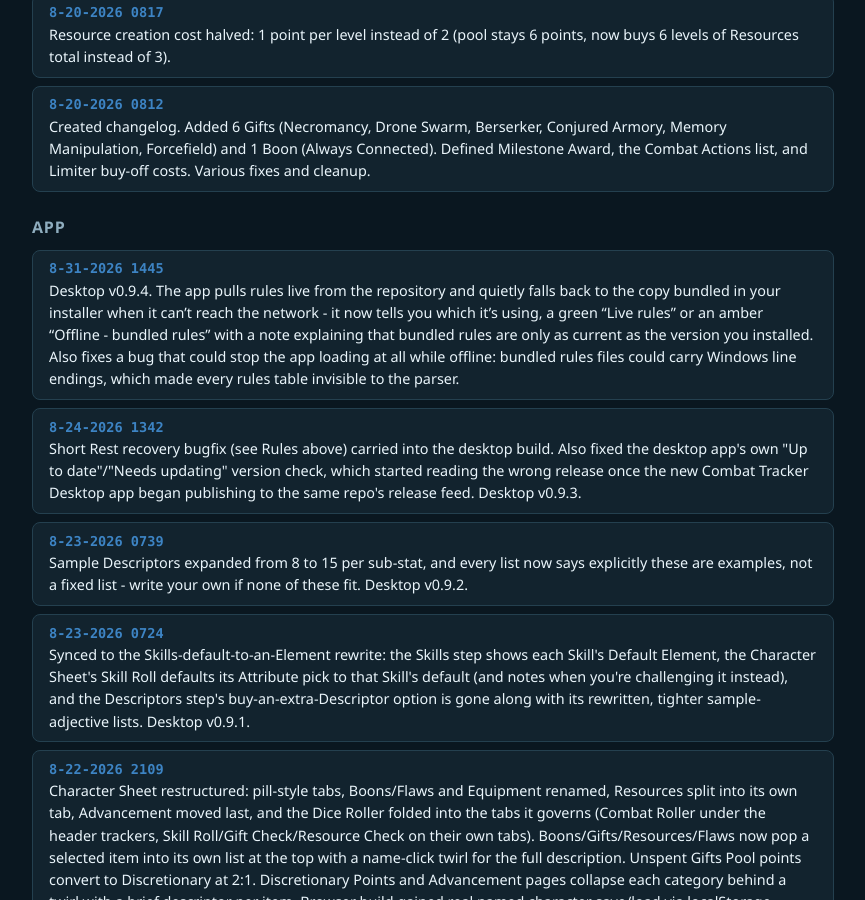
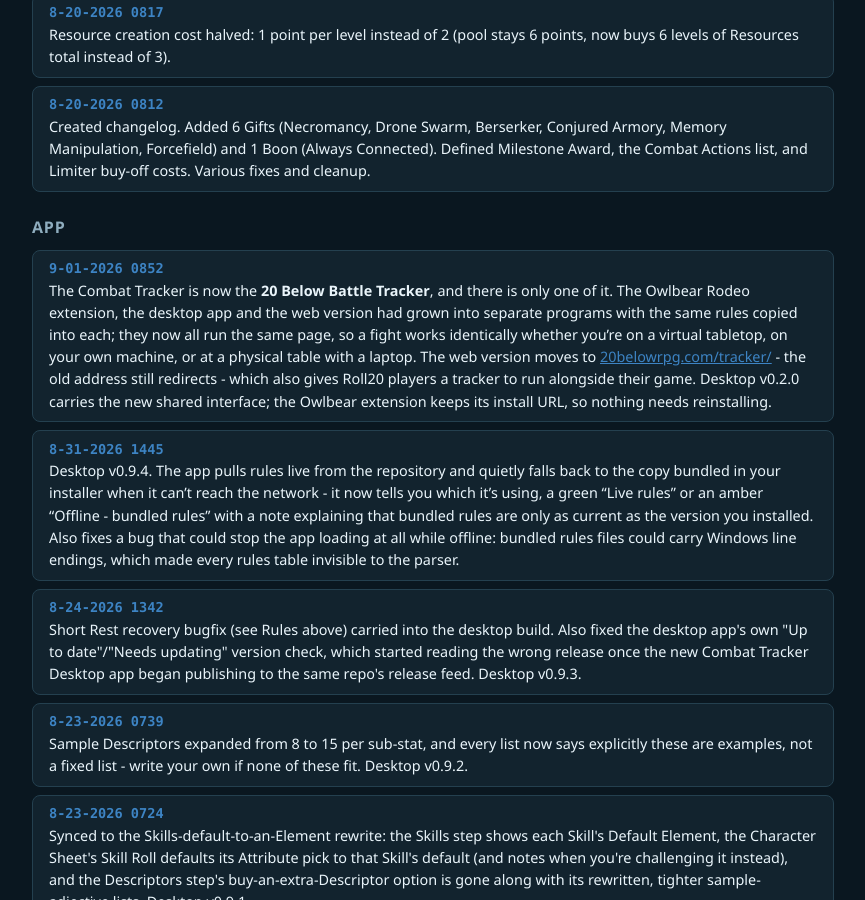
Before and after one commit to feralucce/20_Below, a Jekyll site: the page docs/changelog.html, which Jekyll copies as it is, in a window 1280 px wide and 900 px high, scrolled down 2205 px. Shown: the whole window, without its empty margins (207-1072 px from the left). Built offline with Jekyll 4.4.1, drawn with Linux system fonts in a browser that asks for light colours.

Commit message:
Battle Tracker Desktop v0.2.0: release link and changelog
Cargo.lock from the 0.2.0 build, the downloads link corrected to the
v0.2.0 installer (the card already said v0.2.0 but still pointed at the
v0.1.0 file), and a changelog entry for the rename and the collapse onto
one shared interface.

Co-Authored-By: Claude Opus 5 <noreply@anthropic.com>

```diff
--- a/docs/changelog.html
+++ b/docs/changelog.html
@@ -172,6 +172,10 @@
   <h3 class="changelog-heading">App</h3>
   <ul class="changelog-list">
     <li class="changelog-entry">
+      <span class="changelog-date">9-01-2026 0852</span>
+      <span class="changelog-text">The Combat Tracker is now the <strong>20 Below Battle Tracker</strong>, and there is only one of it. The Owlbear Rodeo extension, the desktop app and the web version had grown into separate programs with the same rules copied into each; they now all run the same page, so a fight works identically whether you&rsquo;re on a virtual tabletop, on your own machine, or at a physical table with a laptop. The web version moves to <a href="../tracker/">20belowrpg.com/tracker/</a> - the old address still redirects - which also gives Roll20 players a tracker to run alongside their game. Desktop v0.2.0 carries the new shared interface; the Owlbear extension keeps its install URL, so nothing needs reinstalling.</span>
+    </li>
+    <li class="changelog-entry">
       <span class="changelog-date">8-31-2026 1445</span>
       <span class="changelog-text">Desktop v0.9.4. The app pulls rules live from the repository and quietly falls back to the copy bundled in your installer when it can&rsquo;t reach the network - it now tells you which it&rsquo;s using, a green &ldquo;Live rules&rdquo; or an amber &ldquo;Offline - bundled rules&rdquo; with a note explaining that bundled rules are only as current as the version you installed. Also fixes a bug that could stop the app loading at all while offline: bundled rules files could carry Windows line endings, which made every rules table invisible to the parser.</span>
     </li>
--- a/downloads.html
+++ b/downloads.html
@@ -460,7 +460,7 @@
       <div class="name">Character Creator <span class="pill">Windows &middot; v0.9.4</span></div>
       <div class="desc">The whole character creator as a native app. Pulls the current rules whenever it can reach the internet, and falls back to the copy it shipped with when it can't.</div>
     </a>
-    <a class="doc-card" href="https://github.com/feralucce/20_Below/releases/download/combat-tracker-v0.1.0/20-below-combat-tracker_0.1.0_x64-setup.exe">
+    <a class="doc-card" href="https://github.com/feralucce/20_Below/releases/download/combat-tracker-v0.2.0/20-below-combat-tracker_0.2.0_x64-setup.exe">
       <div class="name">Battle Tracker <span class="pill">Windows &middot; v0.2.0</span></div>
       <div class="desc">Run a fight without a virtual tabletop: Initiative, Action Brackets, turn order, and Health, Poise, Sanity and Ki for everyone in the scene.</div>
     </a>
```
Also changed, not shown: 1 other file.
